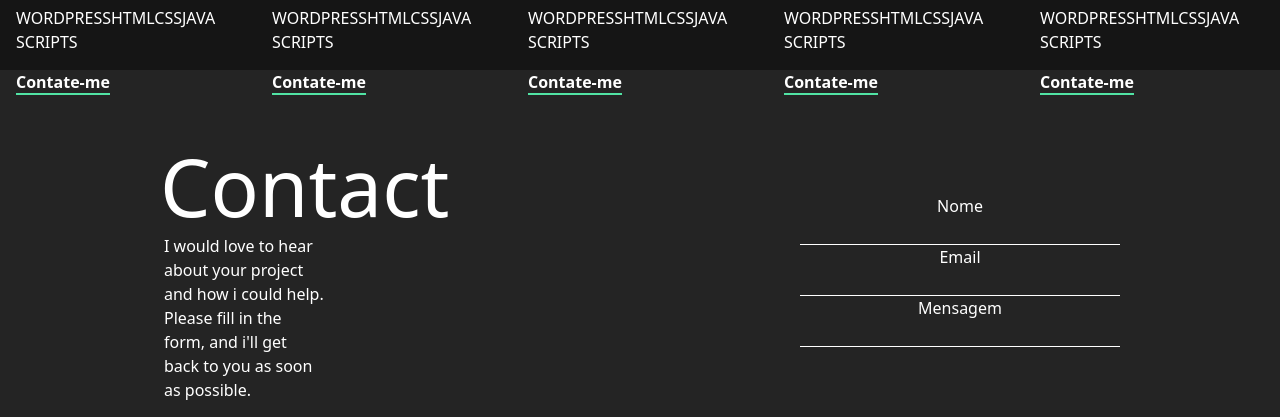
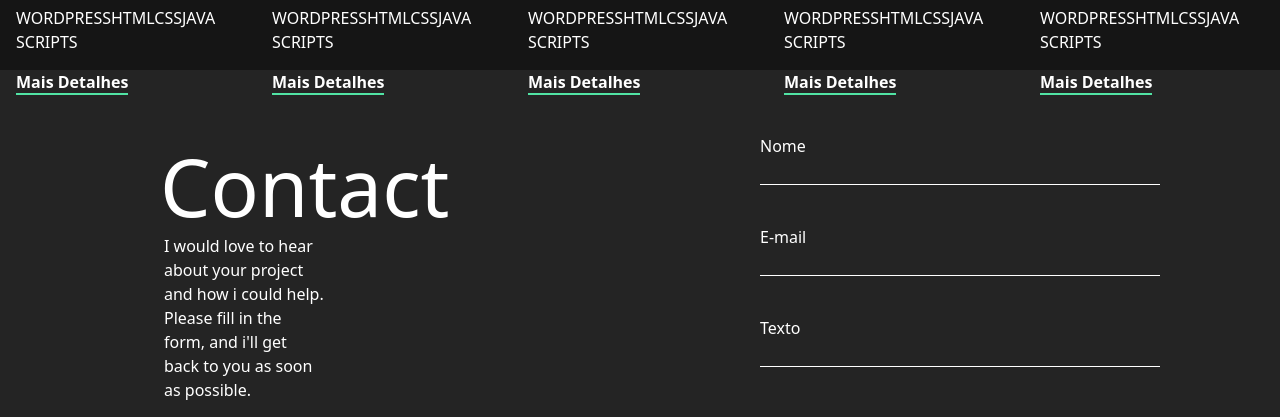
Before and after one commit to victordelgreco/poritfolio-profissional, a React (Vite) app: page / in a window 1280 px wide. Shown: the part 1165-1582 px from the top of the page. Built offline with nearby package versions, Linux system fonts and the light colour scheme.

Commit message:
Adicionei divs no formulário para estruturar melhor cada campo e poder montar o layout de forma correta.

```diff
--- /dev/null
+++ b/src/components/Button/ButtonDetails/ButtonDetails.css
@@ -0,0 +1,5 @@
+.button-details{
+    text-decoration: none;
+    border-bottom: 2px solid #51e3a4;
+    color: #ffffff;
+}
--- /dev/null
+++ b/src/components/Button/ButtonDetails/ButtonDetails.jsx
@@ -0,0 +1,10 @@
+import '../ButtonDetails/ButtonDetails.css';
+
+export default function ButtonDetails() {
+    return(
+        <div>
+<a className="button-details" href="#" >Mais Detalhes</a>
+        </div>
+
+    )
+}
--- a/src/components/Contact/Contact.css
+++ b/src/components/Contact/Contact.css
@@ -38,5 +38,11 @@ input[type="text"] {
     background-color: transparent;
     outline: none;
     color: white;
-    width: 50%;
 }
+
+.form-envio {
+    display: flex;
+    flex-direction: column;
+    width: 400px;
+    margin-bottom: 40px;
+}
--- a/src/components/Contact/Contact.jsx
+++ b/src/components/Contact/Contact.jsx
@@ -11,12 +11,18 @@ function Contact() {
                 <p className='phrase-contact'>I would love to hear about your project and how i could help. Please fill in the form, and i'll get back to you as soon as possible.</p>
             </div>
             <div className='segunda-coluna-contact'>
+                <div className='form-envio'>
                     <label>Nome</label>
                     <input type="text" />
-                <label>Email</label>
+                </div>
+                <div className='form-envio'>
+                    <label>E-mail</label>
                     <input type="text" />
-                <label>Mensagem</label>
+                </div>
+                <div className='form-envio'>
+                    <label>Texto</label>
                     <input type="text" />
+                </div>
                 </div>
             </div>
             );
--- a/src/components/cards/Cards.jsx
+++ b/src/components/cards/Cards.jsx
@@ -1,6 +1,6 @@
 import './Cards.css'
 import Card from 'react-bootstrap/Card';
-import ButtonContactMe from '../Button/ButtonContateMe/ButtonContateMe'
+import ButtonDetails from '../Button/ButtonDetails/ButtonDetails'
 
 const dadosCard = [
     {
@@ -38,7 +38,7 @@ export default function CardsList({}) {
         <Card.Body>
           <Card.Title>{getDadosCard.title}</Card.Title>
           <Card.Text>{getDadosCard.linguages.map(lenguage =>(lenguage))}</Card.Text>
-          <ButtonContactMe/>
+          <ButtonDetails/>
         </Card.Body>
       </Card>
 
```
Lines whose indentation alone changed are shown as unchanged.
